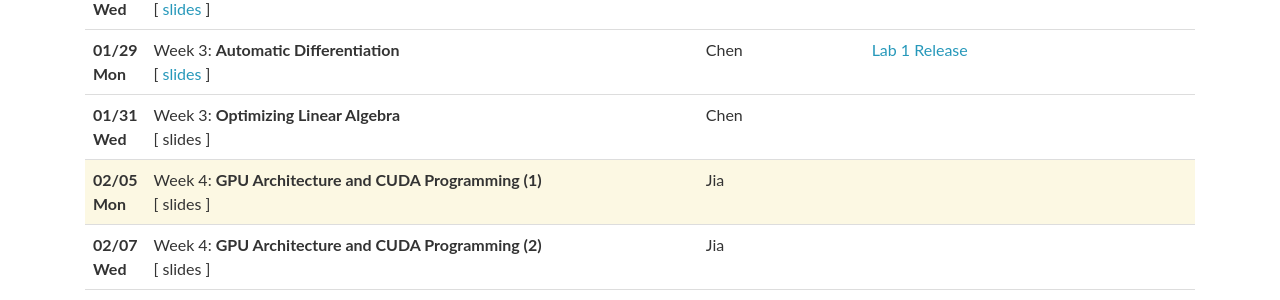
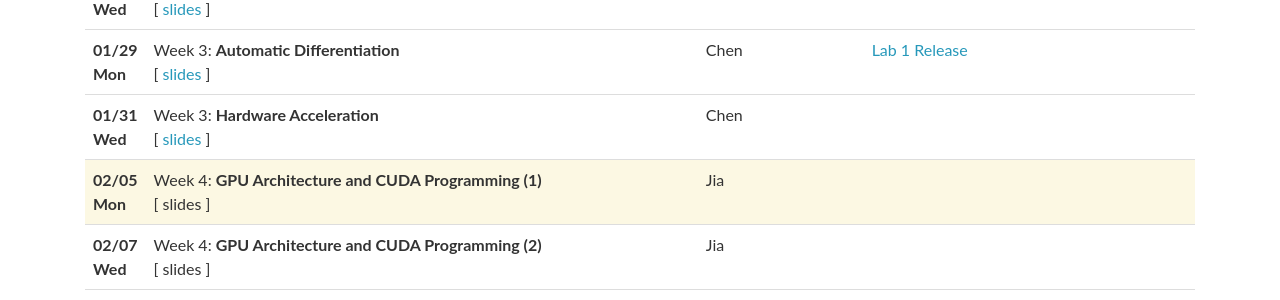
Before and after one commit to mlsyscourse/mlsyscourse.github.io, a Jekyll site: the page built from schedule.md, in a window 1280 px wide. Shown: the part 434-734 px from the top of the page. Built offline with Jekyll 4.4.1, drawn with Linux system fonts in a browser that asks for light colours.

Commit message:
add hw acceleration basics

```diff
--- a/_data/lectures.yml
+++ b/_data/lectures.yml
@@ -37,8 +37,8 @@
 - date: 01/31 Wed
   lecturer: Chen
   title: >
-    Week 3: <strong>Optimizing Linear Algebra</strong>
-  slides:
+    Week 3: <strong>Hardware Acceleration</strong>
+  slides: /slides/05-hardware-acceleration.pdf
   notes:
   readings:
   logistics:
```
Also changed, not shown: 1 other file.
